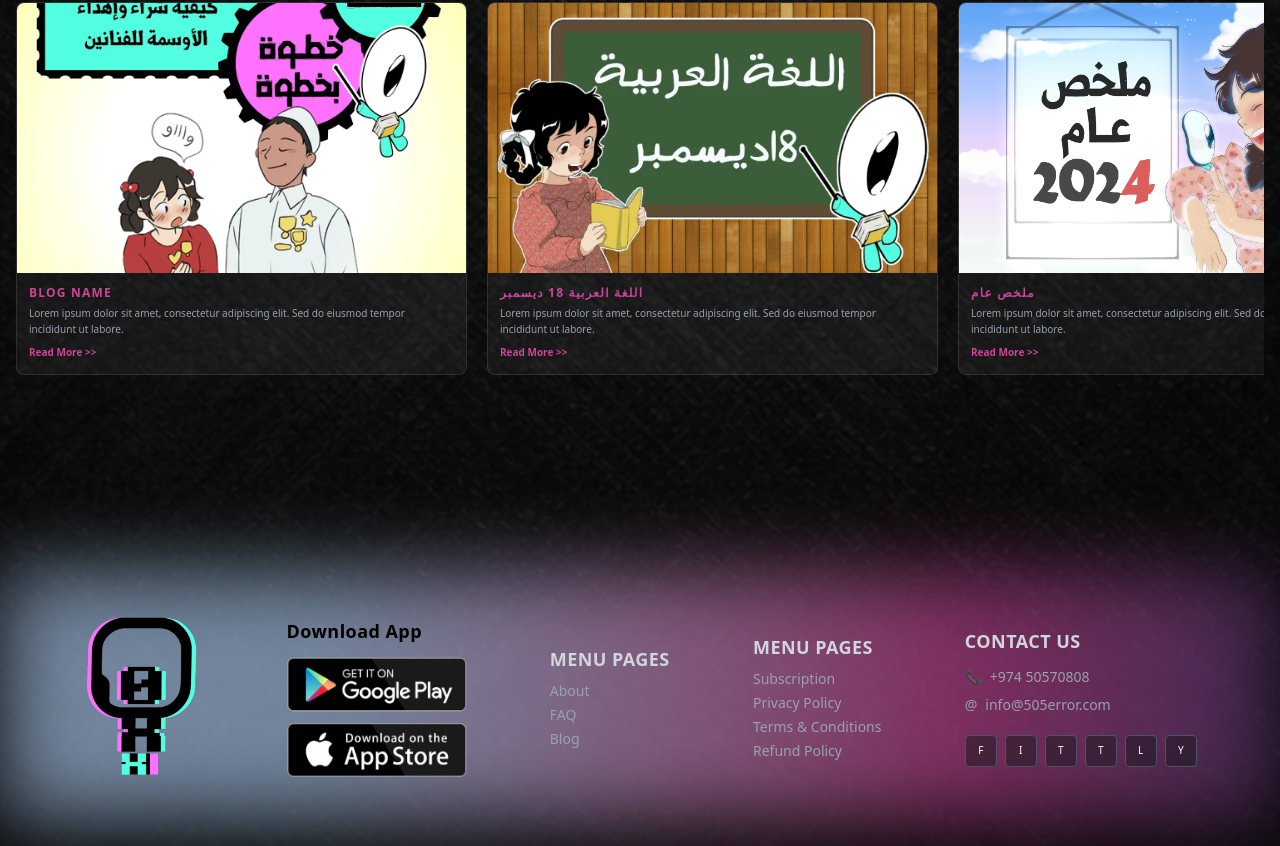
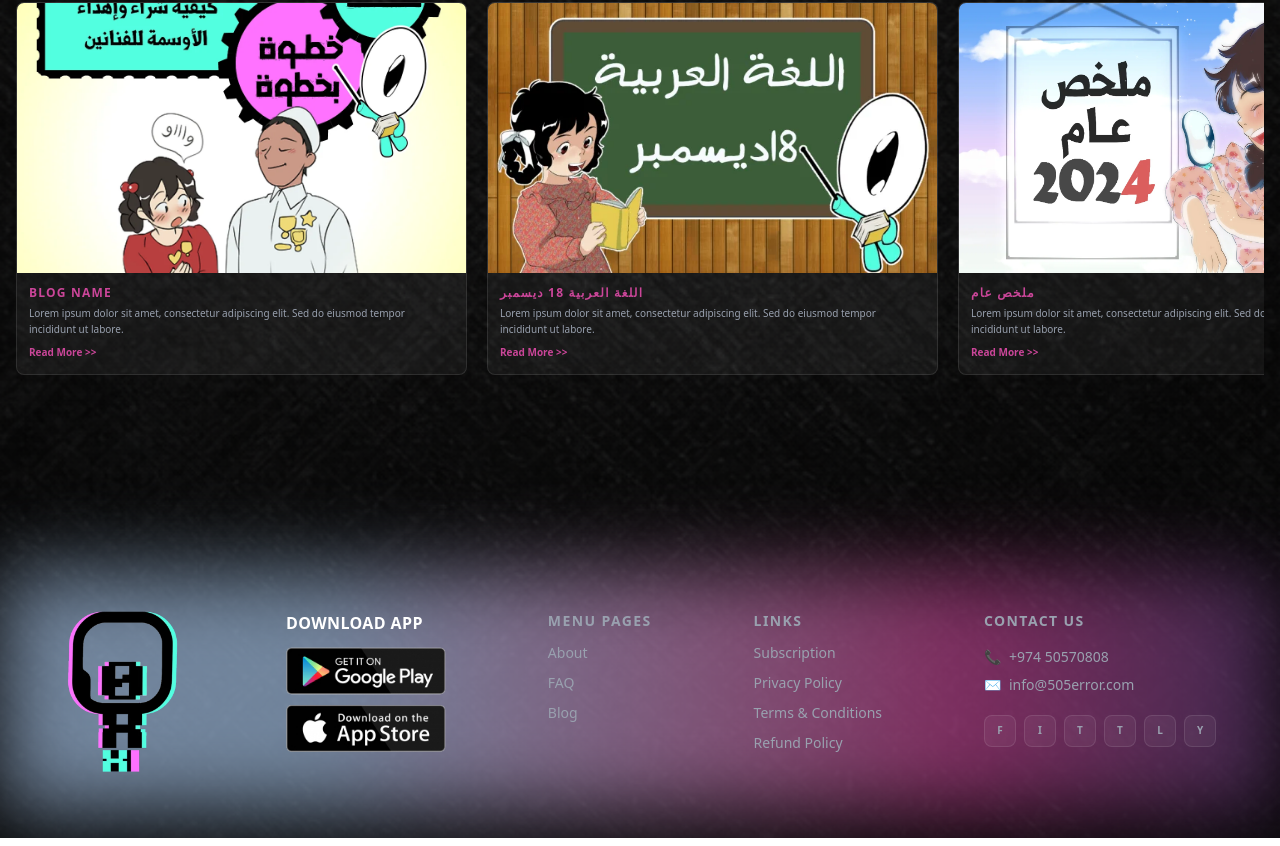
Before and after one commit to omar96163/error-505-web, a Next.js app: page / in a window 1280 px wide. Shown: the part 2477-3323 px from the top of the page. Built offline with nearby package versions, Linux system fonts and the light colour scheme.

Commit message:
mack some changes in footer component

```diff
--- a/src/app/components/footer.jsx
+++ b/src/app/components/footer.jsx
@@ -2,96 +2,118 @@ import React from "react";
 
 function Footer() {
   return (
-    <div className="relative w-full min-h-[251px] flex items-center justify-evenly flex-wrap lg:gap-0 gap-25 ">
+    <footer className="relative py-10 px-6 sm:px-12 md:px-16 ">
+      {/* الخلفية المضيئة الملونة خلف الفوتر */}
       <div
         className="absolute inset-0 -z-10 blur-2xl opacity-60
         bg-linear-to-r from-[#B8D8FF] from-25% via-[#CC4699] via-50% via-[#1BC6BD] via-75% to-[#673E7D] to-100%"
       />
+
+      {/* حاوية العناصر: Grid في الموبايل و Flex في الشاشات الكبيرة */}
+      <div className="max-w-7xl mx-auto grid grid-cols-1 sm:grid-cols-2 lg:flex lg:items-start lg:justify-between gap-10">
+        {/* قسم اللوجو */}
+        <div className="flex items-center justify-center sm:justify-start lg:w-auto">
           <img
             src="/footerbg.png"
             alt="Footer Logo"
-        className="w-[120px] h-[160px]"
+            className="w-[120px] h-auto object-contain"
           />
-      <div className="flex flex-col gap-3">
-        <h3 className="text-lg font-bold tracking-wide">Download App</h3>
-        <div className="flex flex-col gap-2">
-          <a href="#" className="hover:opacity-80 transition-opacity">
+        </div>
+
+        {/* قسم تحميل التطبيق */}
+        <div className="flex flex-col gap-3 text-center sm:text-left">
+          <h3 className="text-white text-base font-bold tracking-wide uppercase">
+            Download App
+          </h3>
+          <div className="flex justify-center sm:justify-start">
+            <a
+              href="#"
+              className="hover:scale-105 transition-transform duration-200 inline-block"
+            >
               <img
                 src="/22.png"
                 alt="Get it on Google Play"
-              className="w-[180px] h-[120px]"
+                className="w-[160px] h-auto object-contain" // 👈 حلينا مشكلة مطة الصورة بـ h-auto
               />
             </a>
           </div>
         </div>
 
-      <div className="flex flex-col gap-2">
-        <h3 className="text-lg font-bold tracking-wide uppercase text-gray-300">
+        {/* القائمة الأولى */}
+        <div className="flex flex-col gap-3 text-center sm:text-left">
+          <h3 className="text-sm font-bold tracking-widest uppercase text-gray-400">
             Menu Pages
           </h3>
-        <ul className="flex flex-col gap-1 text-sm text-gray-400">
+          <ul className="flex flex-col gap-2.5 text-sm text-gray-400">
             <li>
-            <a href="#" className="hover:text-white transition-colors">
+              <a href="#" className="hover:text-[#CC4699] transition-colors">
                 About
               </a>
             </li>
             <li>
-            <a href="#" className="hover:text-white transition-colors">
+              <a href="#" className="hover:text-[#CC4699] transition-colors">
                 FAQ
               </a>
             </li>
             <li>
-            <a href="#" className="hover:text-white transition-colors">
+              <a href="#" className="hover:text-[#CC4699] transition-colors">
                 Blog
               </a>
             </li>
           </ul>
         </div>
 
-      <div className="flex flex-col gap-2">
-        <h3 className="text-lg font-bold tracking-wide uppercase text-gray-300">
-          Menu Pages
+        {/* القائمة الثانية */}
+        <div className="flex flex-col gap-3 text-center sm:text-left">
+          <h3 className="text-sm font-bold tracking-widest uppercase text-gray-400">
+            Links
           </h3>
-        <ul className="flex flex-col gap-1 text-sm text-gray-400">
+          <ul className="flex flex-col gap-2.5 text-sm text-gray-400">
             <li>
-            <a href="#" className="hover:text-white transition-colors">
+              <a href="#" className="hover:text-[#CC4699] transition-colors">
                 Subscription
               </a>
             </li>
             <li>
-            <a href="#" className="hover:text-white transition-colors">
+              <a href="#" className="hover:text-[#CC4699] transition-colors">
                 Privacy Policy
               </a>
             </li>
             <li>
-            <a href="#" className="hover:text-white transition-colors">
+              <a href="#" className="hover:text-[#CC4699] transition-colors">
                 Terms & Conditions
               </a>
             </li>
             <li>
-            <a href="#" className="hover:text-white transition-colors">
+              <a href="#" className="hover:text-[#CC4699] transition-colors">
                 Refund Policy
               </a>
             </li>
           </ul>
         </div>
 
-      <div className="flex flex-col gap-3">
-        <h3 className="text-lg font-bold tracking-wide uppercase text-gray-300">
+        {/* قسم التواصل والسوشيال ميديا */}
+        <div className="flex flex-col gap-4 text-center sm:text-left items-center sm:items-start">
+          <h3 className="text-sm font-bold tracking-widest uppercase text-gray-400">
             Contact Us
           </h3>
           <div className="flex flex-col gap-2 text-sm text-gray-400">
-          <div className="flex items-center gap-2">
-            <span>📞</span> <span>+974 50570808</span>
-          </div>
-          <div className="flex items-center gap-2">
-            <span>@</span>
-            <span>info@505error.com</span>
-          </div>
+            <a
+              href="tel:+97450570808"
+              className="flex items-center gap-2 hover:text-white transition-colors justify-center sm:justify-start"
+            >
+              <span>📞</span> <span className="dir-ltr">+974 50570808</span>
+            </a>
+            <a
+              href="mailto:info@505error.com"
+              className="flex items-center gap-2 hover:text-white transition-colors justify-center sm:justify-start"
+            >
+              <span>✉️</span> <span>info@505error.com</span>
+            </a>
           </div>
 
-        {/* Social Media Icons */}
-        <div className="flex gap-2 mt-2 text-white">
+          {/* أيقونات السوشيال ميديا */}
+          <div className="flex flex-wrap gap-2 justify-center sm:justify-start mt-1">
             {[
               "facebook",
               "instagram",
@@ -103,14 +125,16 @@ function Footer() {
               <a
                 key={platform}
                 href="#"
-              className="w-8 h-8 flex items-center justify-center border border-gray-600 rounded bg-zinc-900/50 hover:bg-zinc-800 transition-colors text-xs"
+                className="w-8 h-8 flex items-center justify-center border border-white/10 rounded-lg bg-white/5 hover:bg-[#CC4699] hover:border-[#CC4699] hover:text-white text-gray-400 transition-all duration-300 text-xs uppercase font-bold text-[10px]"
+                title={platform}
               >
-              <span className="uppercase text-[10px]">{platform[0]}</span>
+                {platform[0]}
               </a>
             ))}
           </div>
         </div>
       </div>
+    </footer>
   );
 }
 
```
Lines whose indentation alone changed are shown as unchanged.
